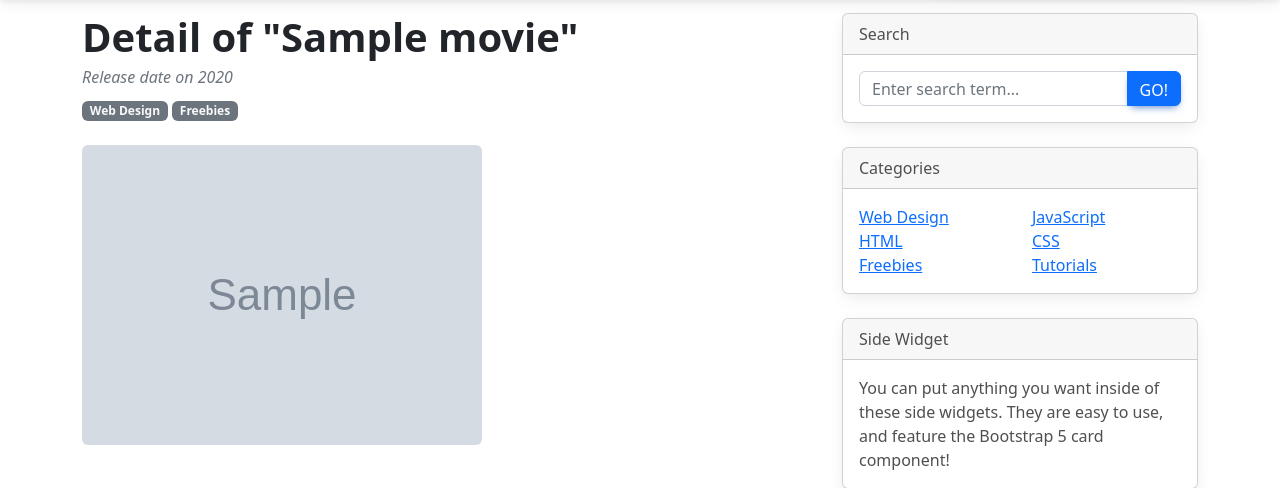
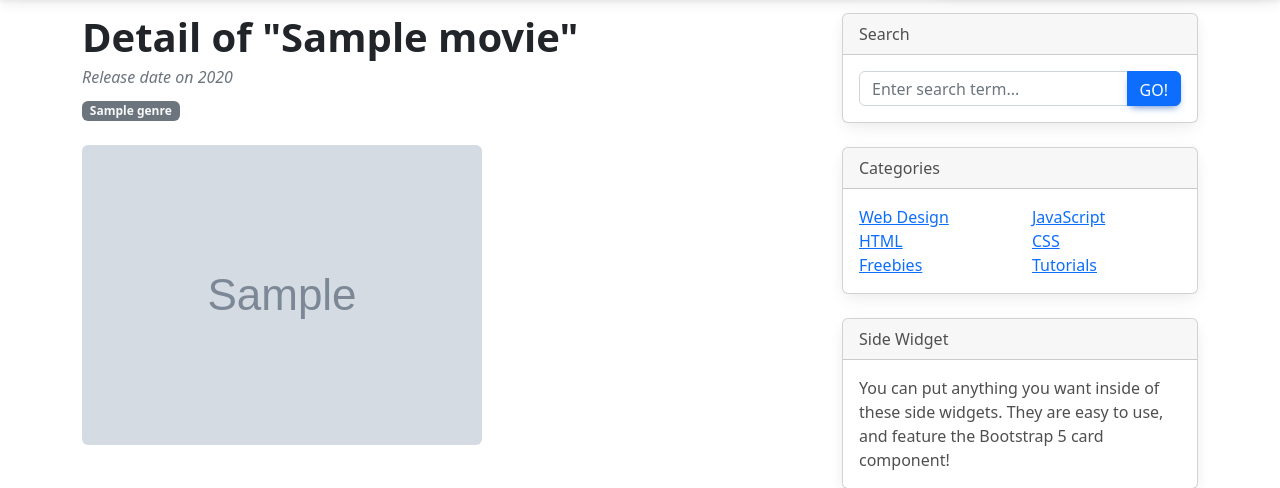
Before and after one commit to JoharyJonathan/django-movie, a Django app: page /movies/detail/1/ in a window 1280 px wide. Shown: the part 83-571 px from the top of the page. Run offline with Django 5.2, Linux system fonts and the light colour scheme; tables that the repository leaves empty hold one stand-in row (values such as "Sample post"); grey boxes marked "Sample" are stand-in pictures; grey boxes labelled with a size stand in for pictures from a placeholder-image service; some libraries are stand-ins or nearby versions.

Commit message:
Show the related genres in the movies details

```diff
--- a/movcom/movies/templates/movies/movie_detail.html
+++ b/movcom/movies/templates/movies/movie_detail.html
@@ -14,8 +14,9 @@
                         <!-- Post meta content-->
                         <div class="text-muted fst-italic mb-2">Release date on {{ movie.release_year }}</div>
                         <!-- Post categories-->
-                        <a class="badge bg-secondary text-decoration-none link-light" href="#!">Web Design</a>
-                        <a class="badge bg-secondary text-decoration-none link-light" href="#!">Freebies</a>
+                        {% for movie_genre in movie.movie_genres.all %}
+                            <a class="badge bg-secondary text-decoration-none link-light" href="#">{{ movie_genre.genre.name }}</a>
+                        {% endfor %}
                     </header>
                     <!-- Preview image figure-->
                     <figure class="mb-4"><img class="img-fluid rounded" src="{{ movie.poster.url }}" alt="..." /></figure>
```
